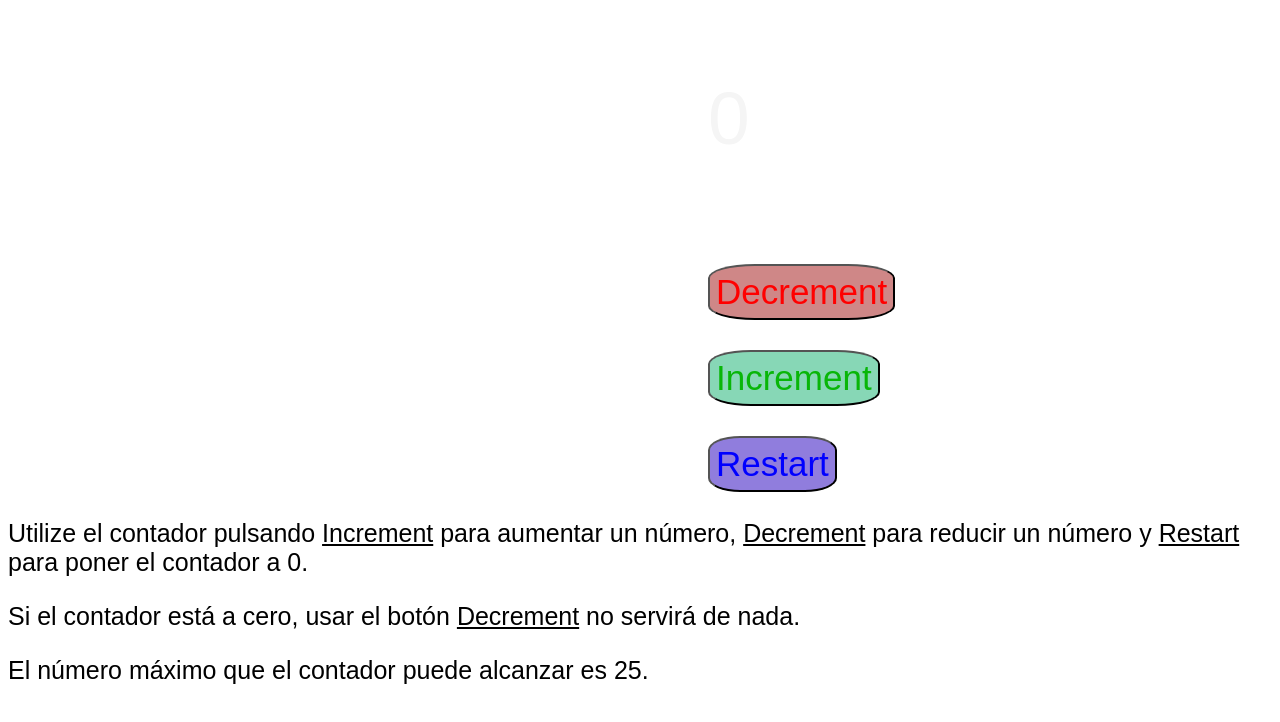
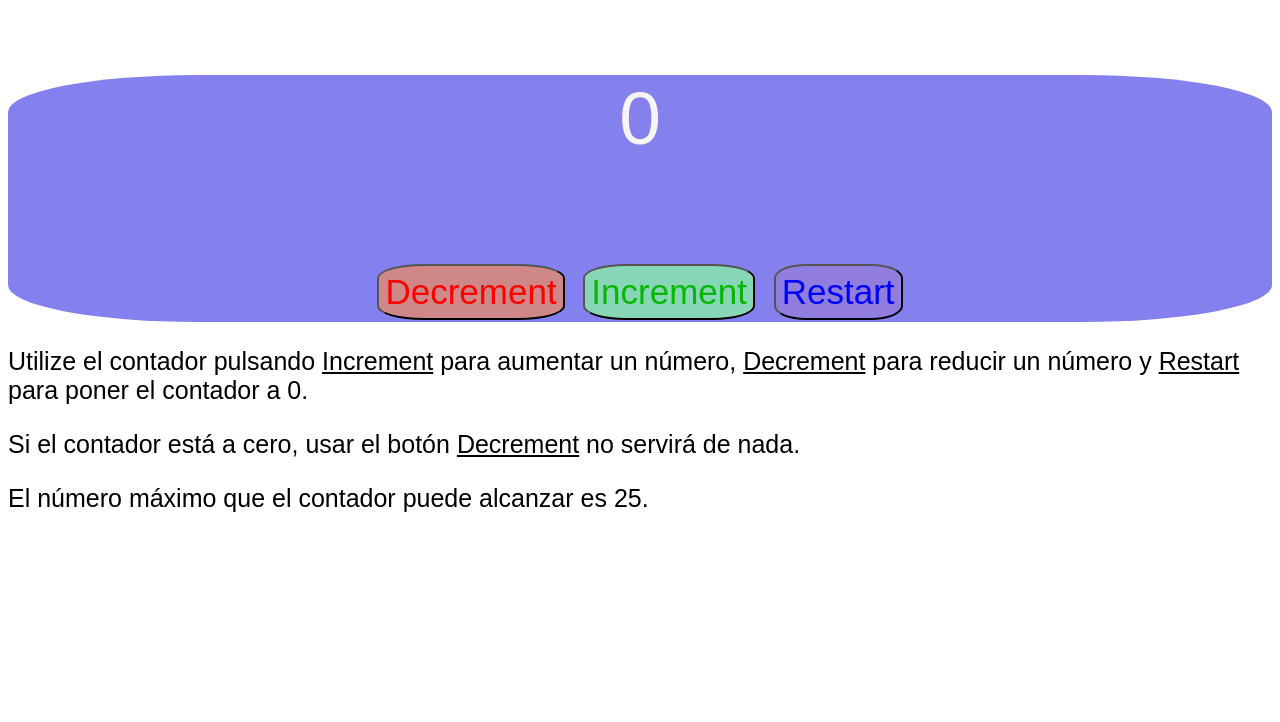
Before and after one commit to TelasGonzas/202304-w2ch3-Javier-Gonzalez, a website: page index.html in a window 1280 px wide. Drawn offline with Linux system fonts and the light colour scheme.

Commit message:
Add styles

```diff
--- a/app/stylecounter.css
+++ b/app/stylecounter.css
@@ -1,7 +1,5 @@
 .counter {
   background-color: rgb(132, 128, 237);
-  margin-left: 700px;
-  margin-right: 700px;
   border-radius: 15%;
 }
 
```
